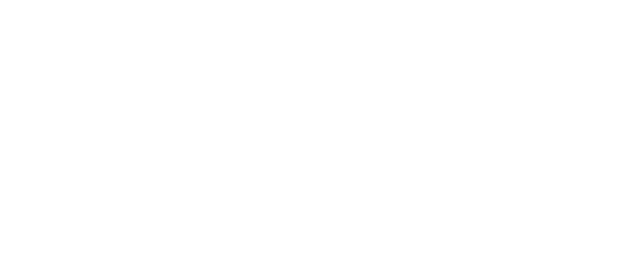
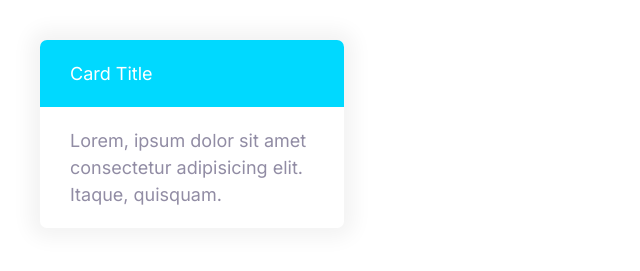
Before and after one commit to Dan-Lueers/moshify, a plain HTML site: page index.html in a window 1280 px wide. Shown: the whole page, without its empty margins (0-640 px from the left). Drawn offline with Linux system fonts and the light colour scheme.

Commit message:
card component

```diff
--- a/css/styles.css
+++ b/css/styles.css
@@ -279,3 +279,25 @@ a {
 .input-group .button {
   margin: 4px;
 }
+
+/* CARDS */
+.card {
+  border-radius: 7px;
+  box-shadow: 0 0 20px 10px #f3f3f3;
+  overflow: hidden;
+}
+
+.card__header,
+.card__body {
+  padding: 2rem 3rem;
+}
+
+.card--primary .card__header {
+  background: var(--color-primary);
+  color: #fff;
+}
+
+.card--secondary .card__header {
+  background: var(--color-secondary);
+  color: #fff;
+}
--- a/index.html
+++ b/index.html
@@ -13,5 +13,15 @@
       rel="stylesheet"
     />
   </head>
-  <body></body>
+  <body>
+    <div style="width: 30%; padding: 4rem">
+      <div class="card card--secondary">
+        <header class="card__header">Card Title</header>
+        <div class="card__body">
+          Lorem, ipsum dolor sit amet consectetur adipisicing elit. Itaque,
+          quisquam.
+        </div>
+      </div>
+    </div>
+  </body>
 </html>
```
Also changed, not shown: components/cards.html (added, +6 -0 lines).
